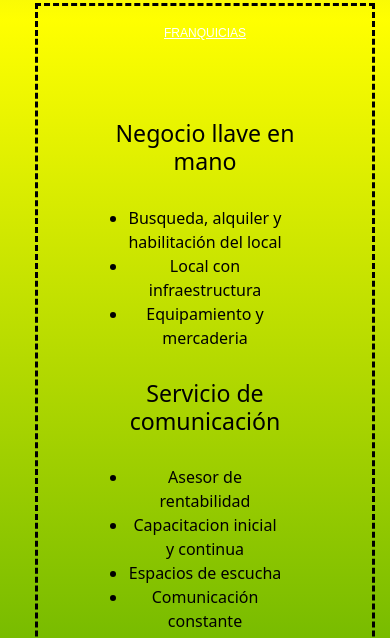
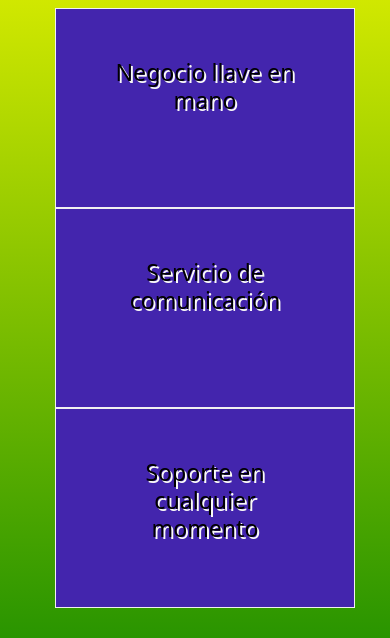
Before and after one commit to MatiasBellone1628/PreEntrega3Bellone, a website: page PreEntrega3BelloneMatias/pages/nuestrahistoria.html in a window 390 px wide. Shown: the part 1150-1788 px from the top of the page. Drawn offline with nearby package versions, Linux system fonts and the light colour scheme.

Commit message:
Correcciones responsive

```diff
--- a/PreEntrega3BelloneMatias/pages/nuestrahistoria.html
+++ b/PreEntrega3BelloneMatias/pages/nuestrahistoria.html
@@ -26,7 +26,7 @@
     <header>
         <nav class="navbar navbar-expand-sm bg-dark">
             <div class="container-fluid">
-                <a class="navbar-brand" href="#">Mundo Donuts</a>
+                <a class="navbar-brand" href="../../index.html">Mundo Donuts</a>
                 <button class="navbar-toggler" type="button" data-bs-toggle="collapse"
                     data-bs-target="#navbarSupportedContent" aria-controls="navbarSupportedContent"
                     aria-expanded="false" aria-label="Toggle navigation">
@@ -74,20 +74,27 @@
             </p>
         </div>
     </div>
-    <div class="titulofranquicia">
-        <h2> Franquicias</h2>
-
-        <div class="franquicias">
-            <div>
+    <div class="contenido">
+        <div class="flip-card">
+            <div class="flip-card-inner">
+                <div class="flip-card-front">
                     <h3> Negocio llave en mano</h3>
+                </div>
+                <div class="flip-card-back">
                     <ul>
                         <li>Busqueda, alquiler y habilitación del local</li>
                         <li>Local con infraestructura</li>
                         <li>Equipamiento y mercaderia</li>
                     </ul>
                 </div>
-            <div>
+            </div>
+        </div>
+        <div class="flip-card">
+            <div class="flip-card-inner">
+                <div class="flip-card-front">
                     <h3> Servicio de comunicación</h3>
+                </div>
+                <div class="flip-card-back">
                     <ul>
                         <li>Asesor de rentabilidad</li>
                         <li>Capacitacion inicial y continua</li>
@@ -95,12 +102,19 @@
                         <li> Comunicación constante</li>
                     </ul>
                 </div>
-            <div>
+            </div>
+        </div>
+        <div class="flip-card">
+            <div class="flip-card-inner">
+                <div class="flip-card-front">
                     <h3> Soporte en cualquier momento</h3>
+                </div>
+                <div class="flip-card-back">
                     <ul>
                         <li>Soporte ante cualquier dificultad</li>
                         <li>Atención las 24 horas</li>
                     </ul>
+                </div>
             </div>
         </div>
     </div>
--- a/scss/estilos.scss
+++ b/scss/estilos.scss
@@ -197,13 +197,9 @@ button.navbar-toggler {
 /* footer */
 
 .footer {
-    display: grid;
-    grid-template-columns: (4, auto);
     justify-content: space-between;
     text-align: center;
     background-color: black;
-
-
 }
 
 .container__footer {
@@ -211,10 +207,7 @@ button.navbar-toggler {
     grid-template-columns: 1fr 1fr 1fr;
     justify-content: space-evenly;
     padding: 10px;
-
-
 }
-
 
 .footer__tel {
     display: flex;
@@ -305,46 +298,62 @@ p {
 
 }
 
-.titulofranquicia {
+.contenido {
+    display: flex;
+    flex-wrap: wrap;
+    margin: 30px 30px;
+    justify-content: space-between;
+}
+
+.flip-card {
+    background-color: transparent;
+    width: 300px;
+    height: 200px;
+    border: 1px solid #f1f1f1;
+    perspective: 1000px;
+}
+
+
+.flip-card-inner {
+    position: relative;
+    width: 100%;
+    height: 100%;
     text-align: center;
-    border-style: dashed;
-    color: black;
-    margin: 25px;
-    background-image: url(Imagenes/fondoderretido.jpg);
-    background-size: contain;
+    transition: transform 0.8s;
+    transform-style: preserve-3d;
+}
 
+
+.flip-card:hover .flip-card-inner {
+    transform: rotateY(180deg);
+}
+
+
+.flip-card-front,
+.flip-card-back {
+    position: absolute;
+    width: 100%;
+    height: 100%;
+    -webkit-backface-visibility: hidden;
+    backface-visibility: hidden;
 
 }
 
-.franquicias {
-    display: grid;
-    grid-template-columns: 1fr 1fr 1fr;
-    text-align: center;
-    margin: 40px 20px;
-    padding: 40px;
-
-
+.flip-card-front {
+    background-color: rgb(67, 37, 173);
+    text-shadow: 2px 2px #fafaf8;
+    padding: 50px;
+    color: black;
 }
 
-.titulofranquicia {
-    h2 {
-        font-family: $font-secundary;
-        text-decoration: underline;
-        color: white;
-        margin: 20PX;
-        text-transform: uppercase;
+.flip-card-back {
+    background-color: rgb(1, 4, 8);
+    color: white;
+    transform: rotateY(180deg);
+    padding: 30px 0;
+    justify-content: left;
+}
 
-    }
-
-    div {
-        ul {
-            margin: 20px;
-            padding: 10px;
-        }
-
-    }
-
-}
 
 /* mapas*/
 
@@ -365,12 +374,13 @@ p {
 
 .juegos {
     margin: 40px;
+
     img {
         display: inline-block;
-        width: 400px;
+        width: 350px;
         height: 300px;
-        margin: 20px;
-        padding: 10px;
+        margin: 30px;
+        padding: 20px;
         border-radius: 200px;
 
     }
```
Also changed, not shown: PreEntrega3BelloneMatias/pages/contactanos.html (+1 -1 lines), PreEntrega3BelloneMatias/pages/locales.html (+1 -1 lines), PreEntrega3BelloneMatias/pages/variedades.html (+1 -1 lines), index.html (+1 -1 lines), css/estilos.css. Lines whose indentation alone changed are shown as unchanged.
